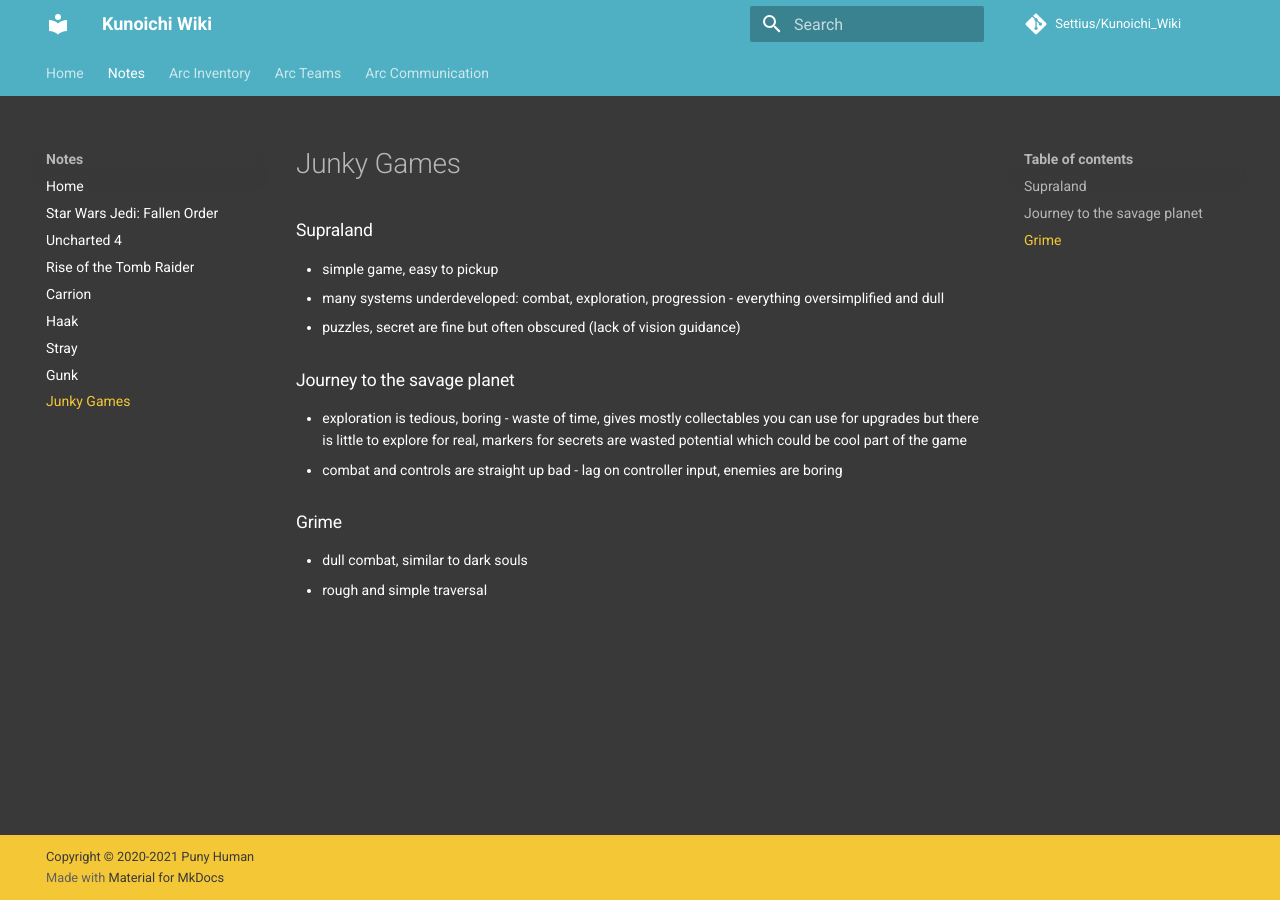
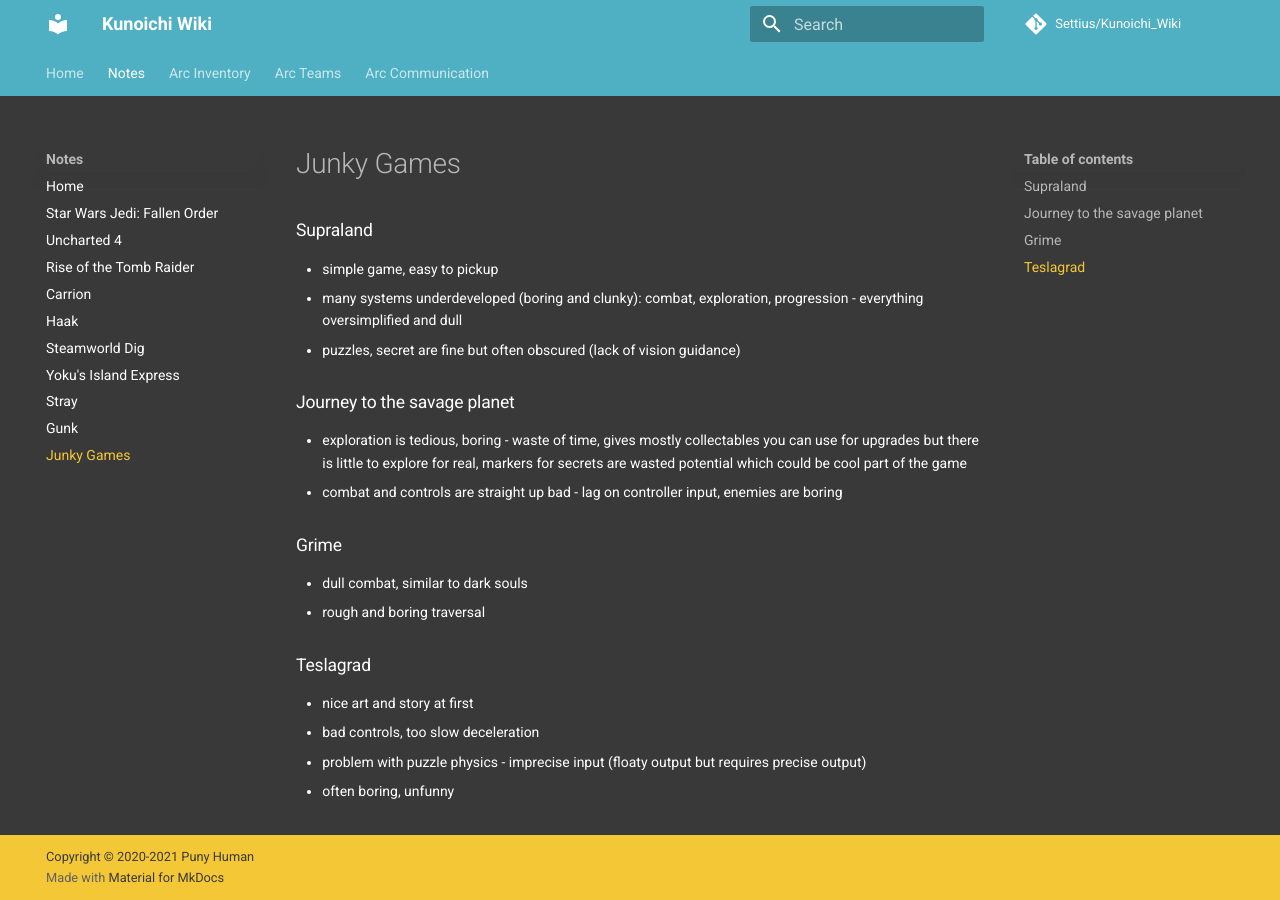
Before and after one commit to Settius/KunoichiWiki, an MkDocs documentation site: the page built from docs/notes/junky_games.md, in a window 1280 px wide. Built offline with MkDocs 1.6.1 and Material for MkDocs 9.7.7, drawn with Linux system fonts in a browser that asks for light colours; comment, search, counter and statistics services are not loaded.

Commit message:
Yoku, Steamwrold 1&2, Teslagrad

```diff
--- a/docs/notes/junky_games.md
+++ b/docs/notes/junky_games.md
@@ -3,7 +3,7 @@
 ### Supraland
 
 - simple game, easy to pickup
-- many systems underdeveloped: combat, exploration, progression - everything oversimplified and dull
+- many systems underdeveloped (boring and clunky): combat, exploration, progression - everything oversimplified and dull
 - puzzles, secret are fine but often obscured (lack of vision guidance)
 
 ### Journey to the savage planet
@@ -14,4 +14,11 @@
 ### Grime
 
 - dull combat, similar to dark souls
-- rough and simple traversal
+- rough and boring traversal
+
+### Teslagrad
+
+- nice art and story at first
+- bad controls, too slow deceleration
+- problem with puzzle physics - imprecise input (floaty output but requires precise output)
+- often boring, unfunny
--- a/mkdocs.yml
+++ b/mkdocs.yml
@@ -18,6 +18,8 @@
       - "Rise of the Tomb Raider": "notes/rise_tomb_raider.md"
       - "Carrion": "notes/carrion.md"
       - "Haak": "notes/haak.md"
+      - "Steamworld Dig": "notes/steamworld_dig.md"
+      - "Yoku's Island Express": "notes/yoku.md"
       - "Stray": "notes/stray.md"
       - "Gunk": "notes/gunk.md"
       - "Junky Games": "notes/junky_games.md"
```
Also changed, not shown: docs/notes/steamworld_dig.md (added, +17 -0 lines), docs/notes/yoku.md (added, +9 -0 lines).
